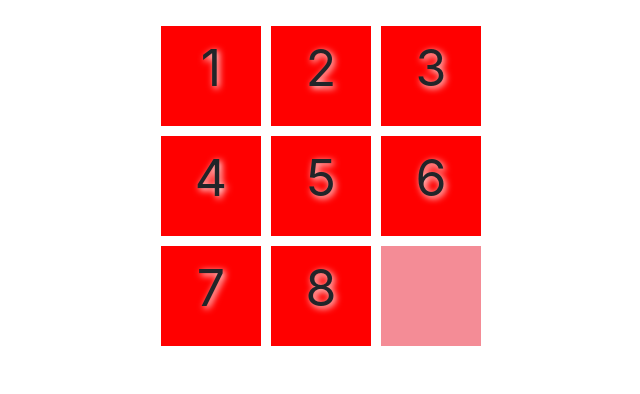
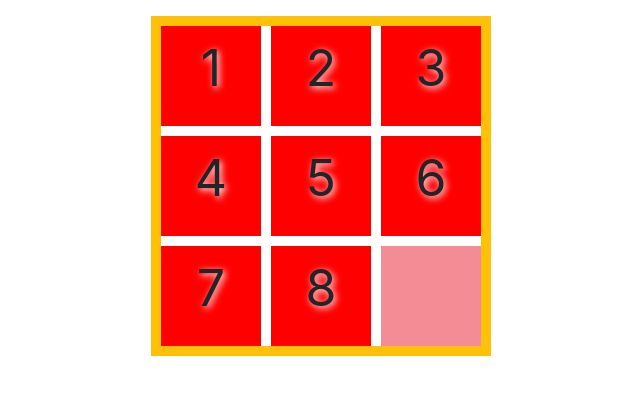
Before and after one commit to NxtGenTechnology/sequence-game, a plain HTML site: page index.html in a window 1280 px wide. Shown: the whole page, without its empty margins (319-959 px from the left). Drawn offline with nearby package versions, Linux system fonts and the light colour scheme.

Commit message:
Update style.css

```diff
--- a/style.css
+++ b/style.css
@@ -3,7 +3,7 @@
     grid-template-columns: 100px 100px 100px;
     grid-template-rows: 100px 100px 100px;
     gap: 10px;
-    border: 10px solid white;
+    border: 10px solid #ffc107;
 }
 
 .grid-item {
```
